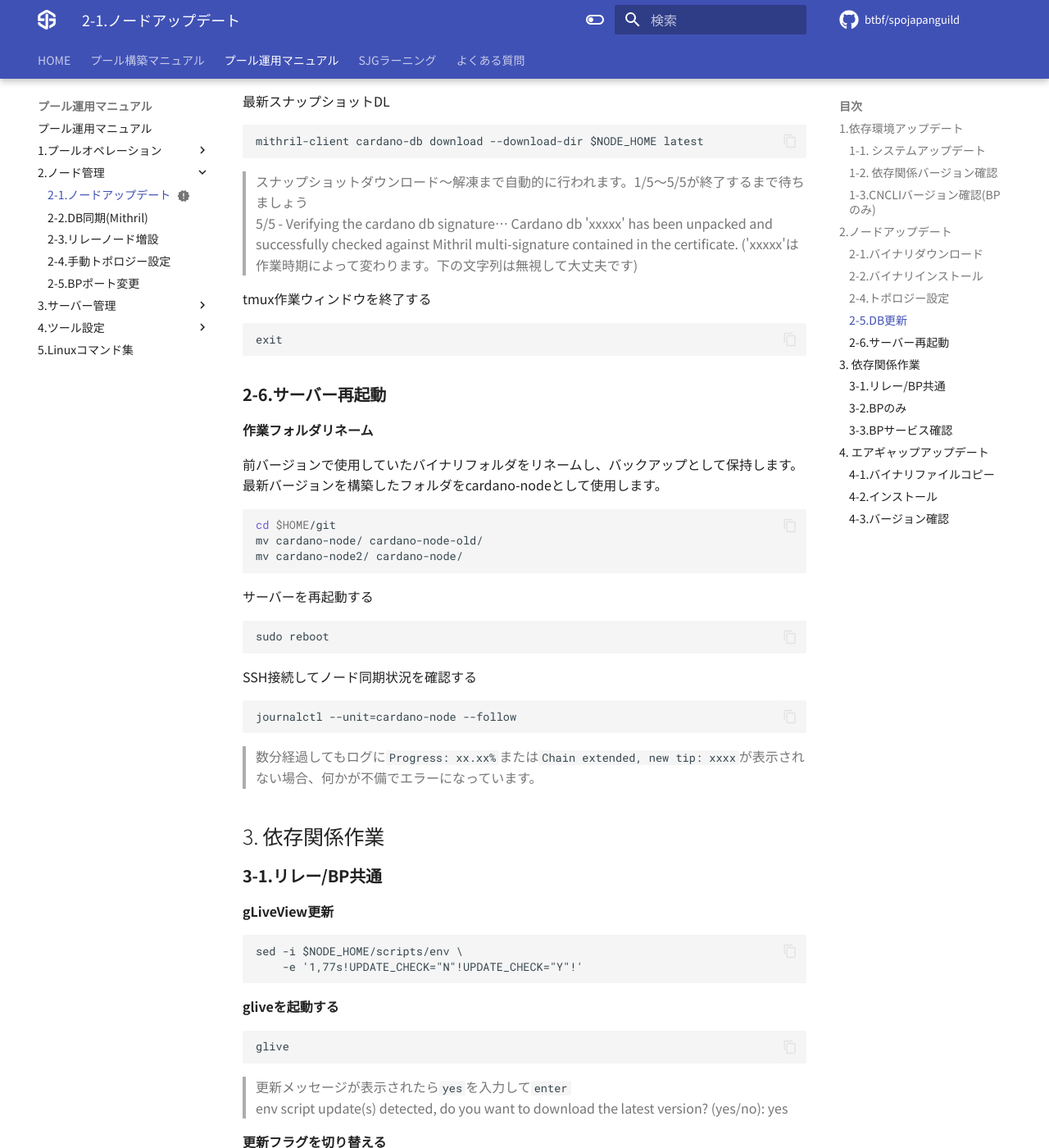
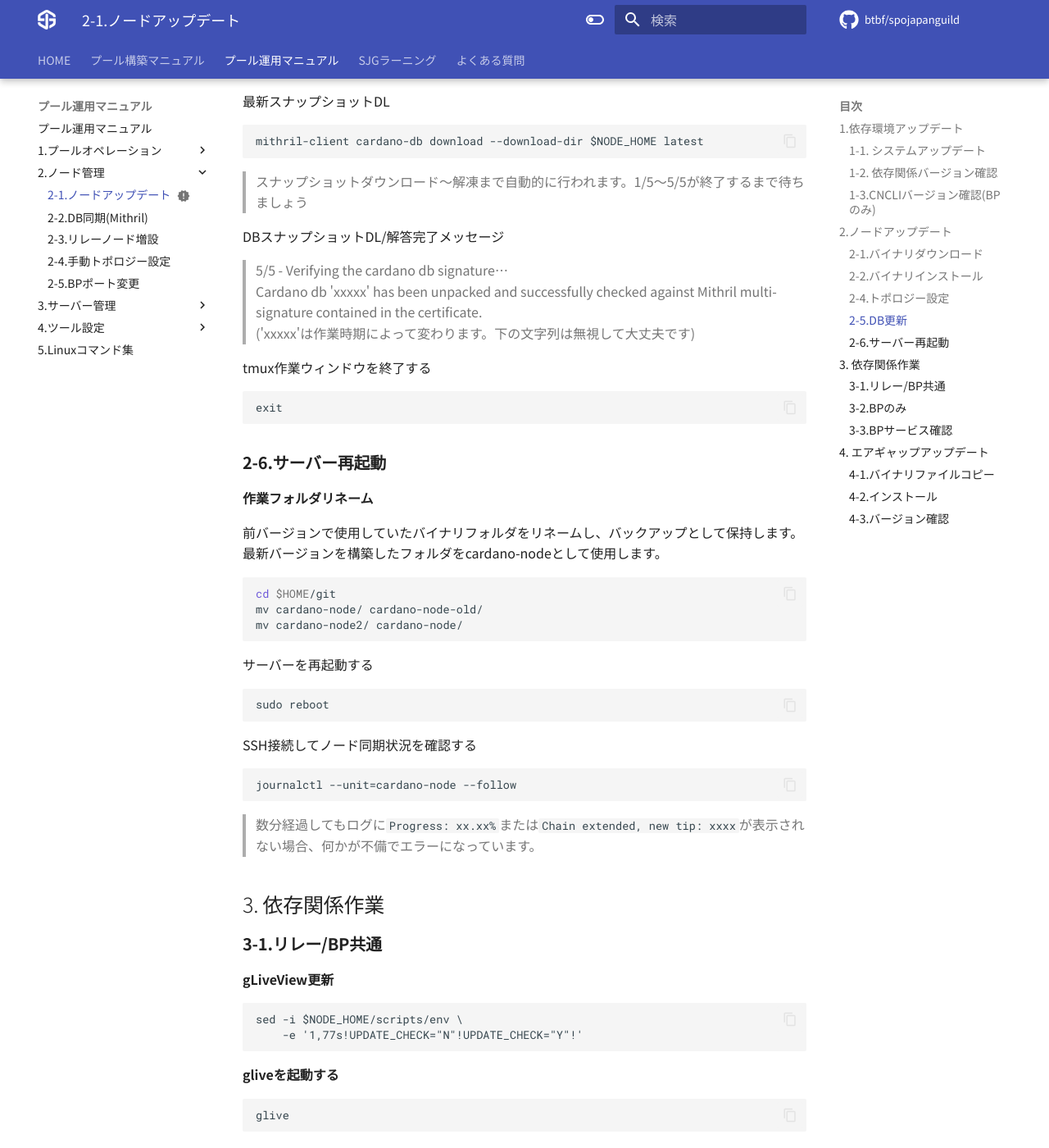
Before and after one commit to btbf/spojapanguild, an MkDocs documentation site: the page built from docs/operation/node-update.md, in a window 1280 px wide and 1400 px high, scrolled down 7149 px. Shown: the whole window at 82% size. Built offline with MkDocs 1.6.1 and Material for MkDocs 9.7.7, drawn with Linux system fonts in a browser that asks for light colours; comment, search, counter and statistics services are not loaded; some of the changed text lies outside the part shown.

Commit message:
Add a note

````diff
--- a/docs/operation/node-update.md
+++ b/docs/operation/node-update.md
@@ -940,8 +940,10 @@
 mithril-client cardano-db download --download-dir $NODE_HOME latest
 ```
 > スナップショットダウンロード～解凍まで自動的に行われます。1/5～5/5が終了するまで待ちましょう
+
+DBスナップショットDL/解答完了メッセージ
 > 5/5 - Verifying the cardano db signature…
-Cardano db 'xxxxx' has been unpacked and successfully checked against Mithril multi-signature contained in the certificate.
+Cardano db 'xxxxx' has been unpacked and successfully checked against Mithril  multi-signature contained in the certificate.
 ('xxxxx'は作業時期によって変わります。下の文字列は無視して大丈夫です)
 
 tmux作業ウィンドウを終了する
@@ -987,8 +989,13 @@
 ```
 glive
 ```
-> 更新メッセージが表示されたら`yes`を入力して`enter`
-env script update(s) detected, do you want to download the latest version? (yes/no): yes
+
+更新メッセージが表示されたら`yes`を入力して`enter`
+> env script update(s) detected, do you want to download the latest version? (yes/no): yes
+
+gLiveView.sh更新完了のメッセージが表示されたら再度`enter`
+> gLiveView.sh update successfully applied!
+press any key to proceed ..
 
 
 **更新フラグを切り替える**
@@ -996,6 +1003,13 @@
 sed -i $NODE_HOME/scripts/env \
     -e '1,77s!UPDATE_CHECK="Y"!UPDATE_CHECK="N"!'
 ```
+
+**gliveバージョン確認**
+```
+glive
+```
+> Koios gLiveView v1.30.2
+
 
 ??? danger "8.1.2/8.7.3からアップデートする場合はこちらも実施必須"
     **リレー/BP共通**
````
